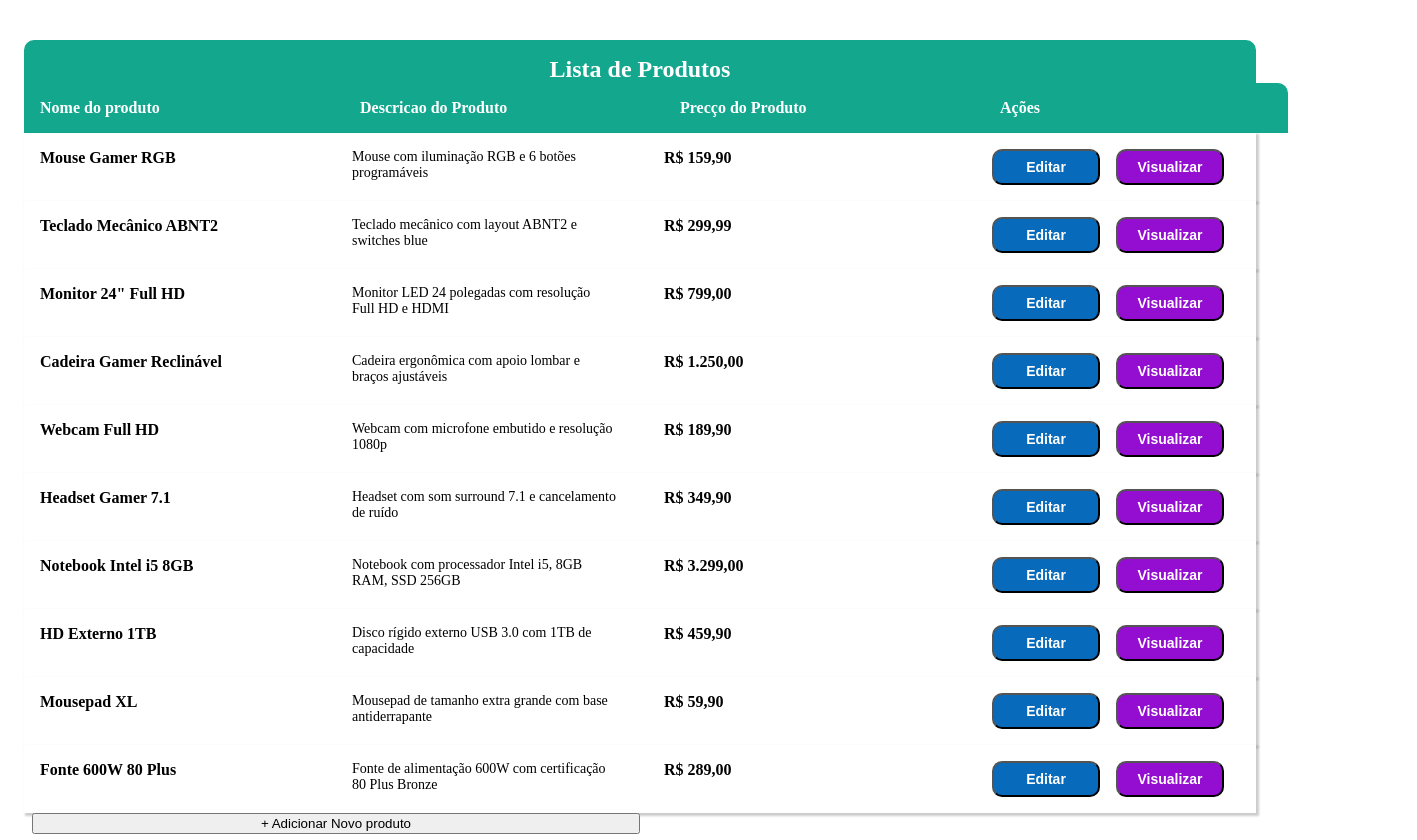
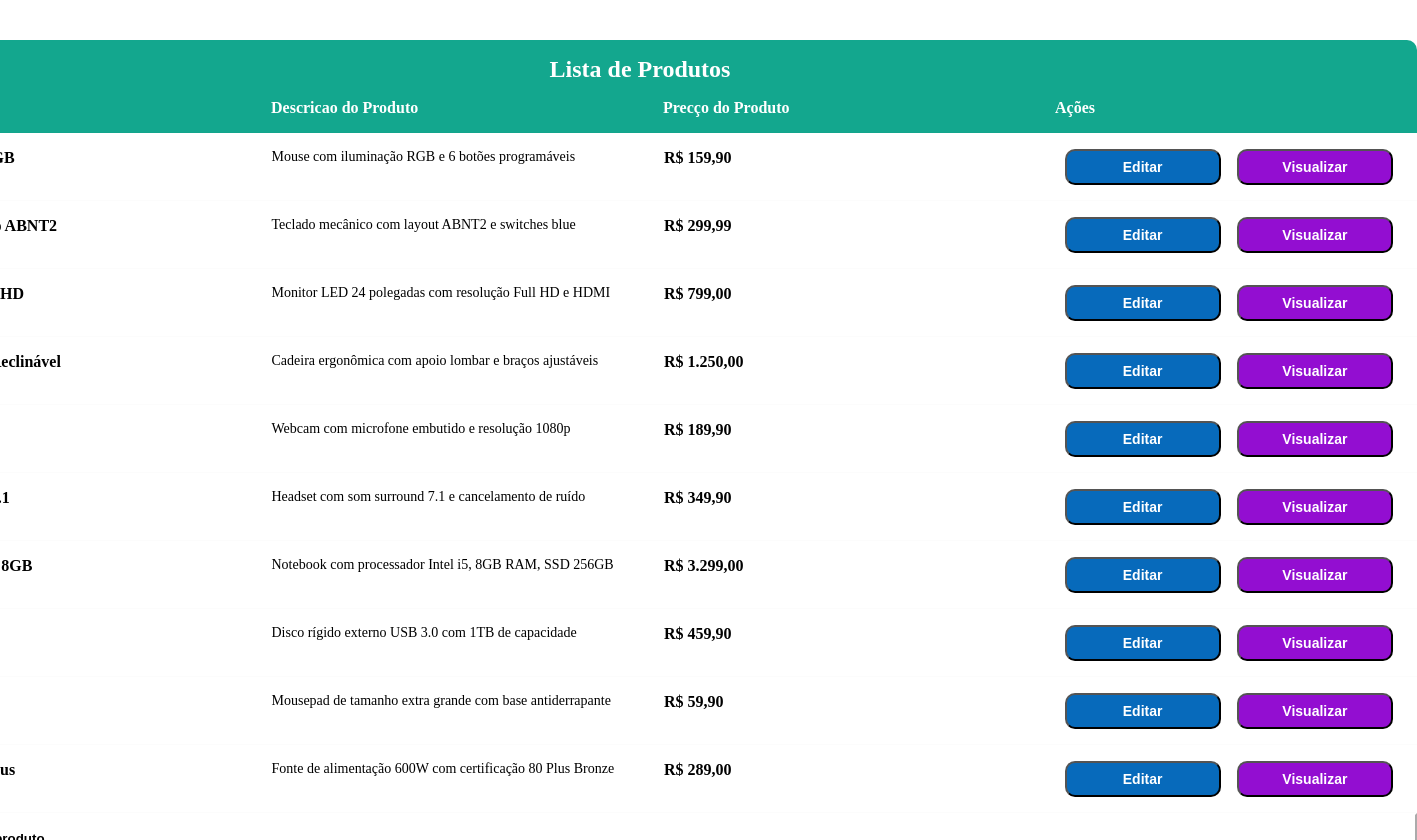
Before and after one commit to Hamilton-Rodrigues-dev/Desafio-CRUD, an Angular app: page / in a window 1280 px wide. Shown: the top 840 px of the page, 1417 px wide, since content can reach past the window. Built offline with nearby package versions, Linux system fonts and the light colour scheme.

Commit message:
feat(product-list): adicao da edicao do botao

```diff
--- a/src/app/pages/home/product-list/product-list.component.css
+++ b/src/app/pages/home/product-list/product-list.component.css
@@ -57,7 +57,7 @@
 .action-button {
   display: grid;
   grid-template-columns: 1fr 1fr;
-  padding: 0 8px 0;
+
 }
 
 .action-button_edit{
@@ -90,3 +90,13 @@
   cursor: pointer;
   background-color: rgb(40, 2, 58);
 }
+.action-button_new-product {
+  width: 1568px;
+  background-color: #ffff;
+  text-align: start;
+  border-color: #fff;
+  padding: 16px;
+  cursor: pointer;
+  box-shadow: 2px 2px 2px 1px rgba(0, 0, 0, 0.2);
+  font-weight: 600;
+}
```
